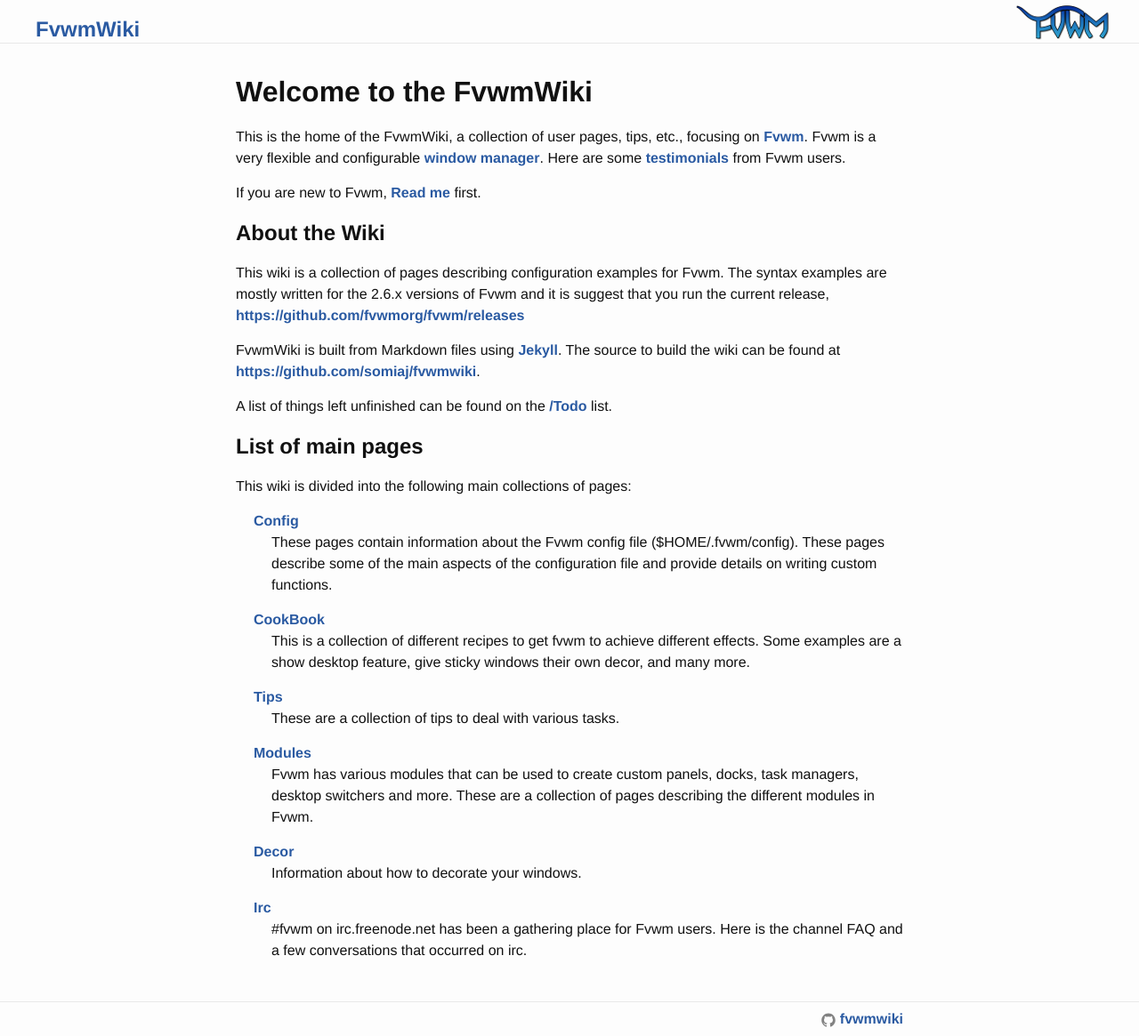
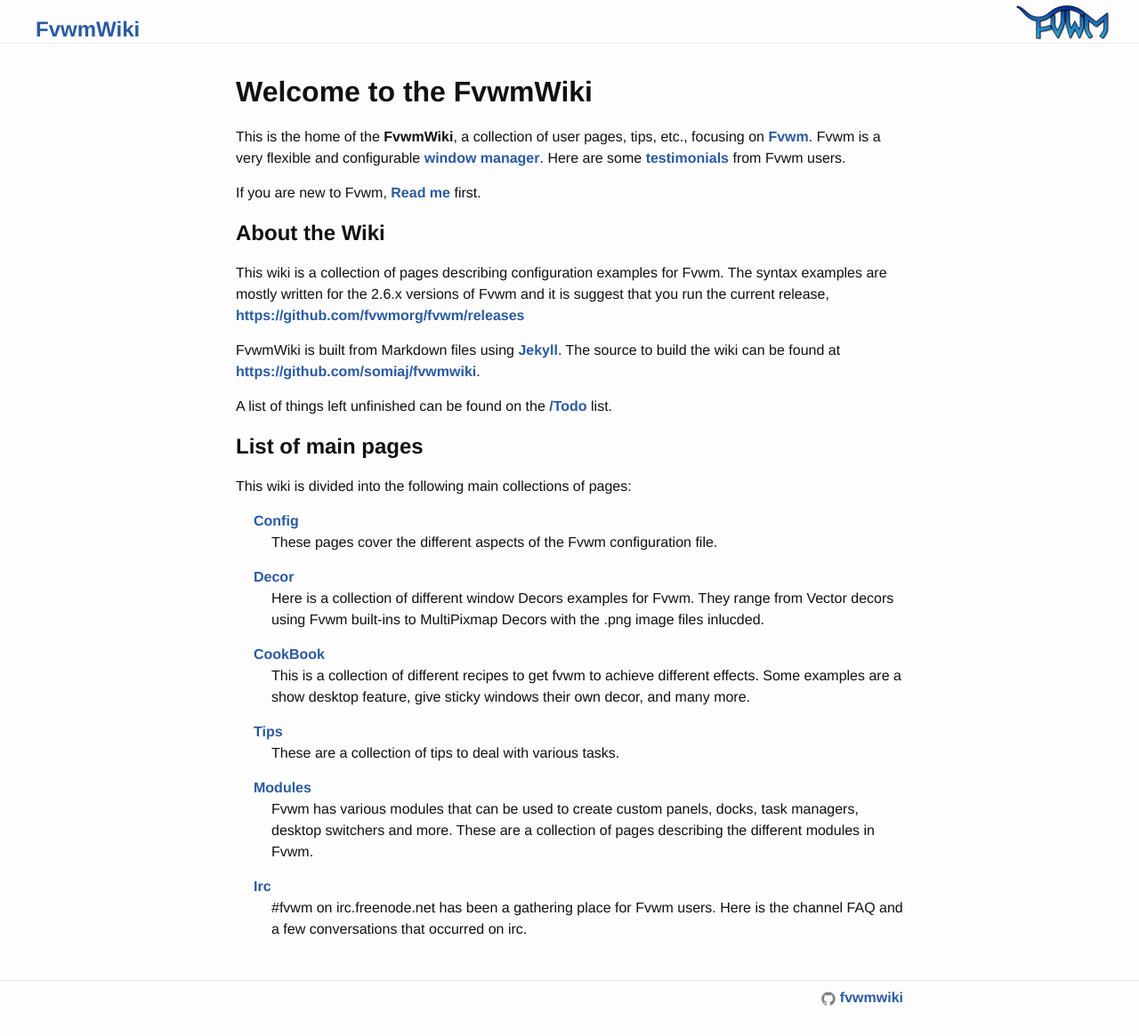
Before and after one commit to somiaj/fvwmwiki, a Jekyll site: the page built from index.md, in a window 1280 px wide. Shown: the whole page at 89% size. Built offline with Jekyll 4.4.1, drawn with Linux system fonts in a browser that asks for light colours; after the commit the page ends 1141 px from its top, so only the background shows below that.

Commit message:
Edits
  * Various syntax, style edits.

```diff
--- a/Config/index.html
+++ b/Config/index.html
@@ -4,15 +4,13 @@
 type : main
 weight : 1000
 description : |
-  These pages contain information about the Fvwm config file
-  ($HOME/.fvwm/config). These pages describe some of the
-  main aspects of the configuration file and provide details
-  on writing custom functions.
+  These pages cover the different aspects of the Fvwm configuration
+  file.
 
 ---
 <h1>FVWM Config</h1>
 
-<p>Here is the list of pages about configuration:</p>
+<p>Here is the list of pages about Fvwm configuration:</p>
 
 {% assign pages = site.pages | where:"type","config" | sort:"weight" %}
 {% for mypage in pages reversed %}
--- a/Decor/index.md
+++ b/Decor/index.md
@@ -2,9 +2,11 @@
 layout : wiki
 title : Decor
 type : main
-weight : 600
+weight : 950
 description : |
-  Information about how to decorate your windows.
+  Here is a collection of different window Decors examples for Fvwm.
+  They range from Vector decors using Fvwm built-ins to MultiPixmap
+  Decors with the .png image files inlucded.
 
 ---
 # FVWM Decors
--- a/index.md
+++ b/index.md
@@ -4,8 +4,8 @@
 ---
 # Welcome to the FvwmWiki
 
-This is the home of the FvwmWiki, a collection of user pages, tips, etc.,
-focusing on [Fvwm](http://www.fvwm.org).
+This is the home of the __FvwmWiki__, a collection of user
+pages, tips, etc., focusing on [Fvwm](http://www.fvwm.org).
 Fvwm is a very flexible and configurable [window manager](
 {{ "/WindowManager" | prepend: site.baseurl }}).
 Here are some [testimonials]({{ "/Testimonials" | prepend: site.baseurl }})
```
Also changed, not shown: other parts of Decor/index.md (+3 -2 lines), Config/Fvwm2rc/index.md (+2 -2 lines), Modules/index.md (+1 -0 lines), Todo/index.md (+1 -1 lines).
